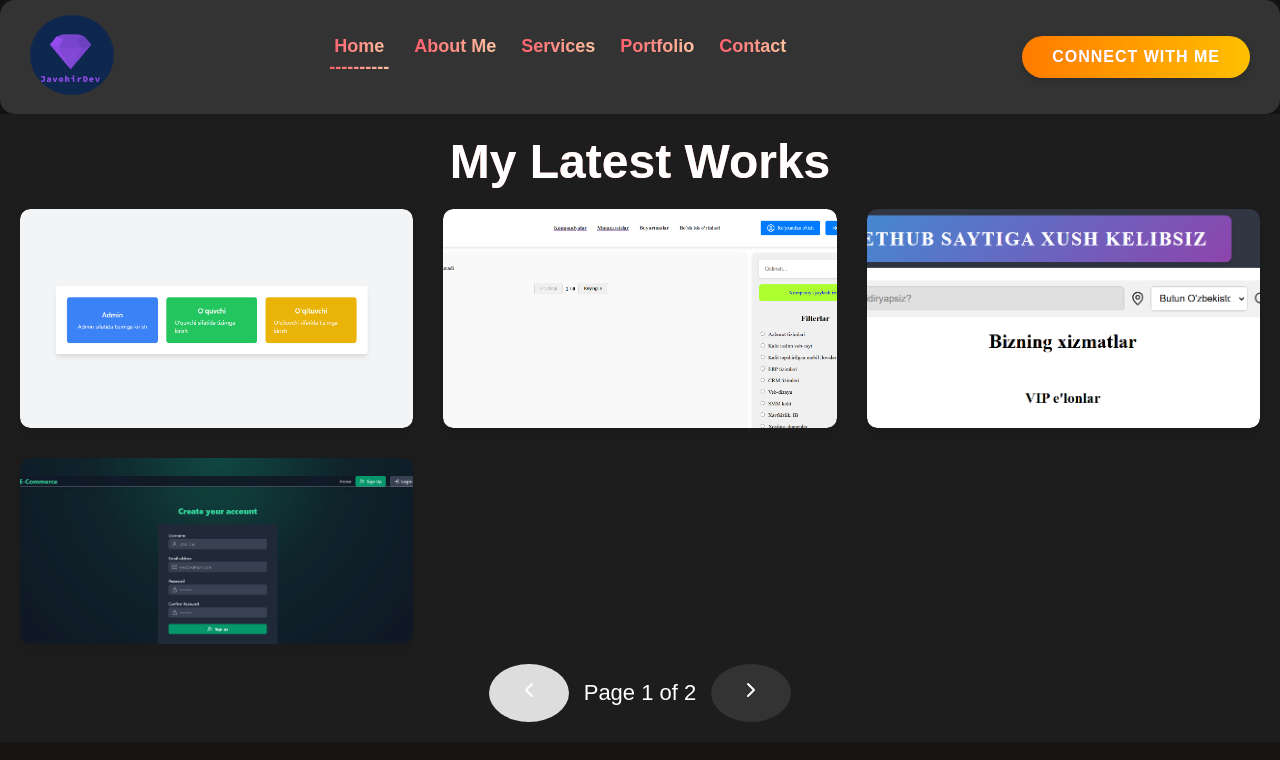
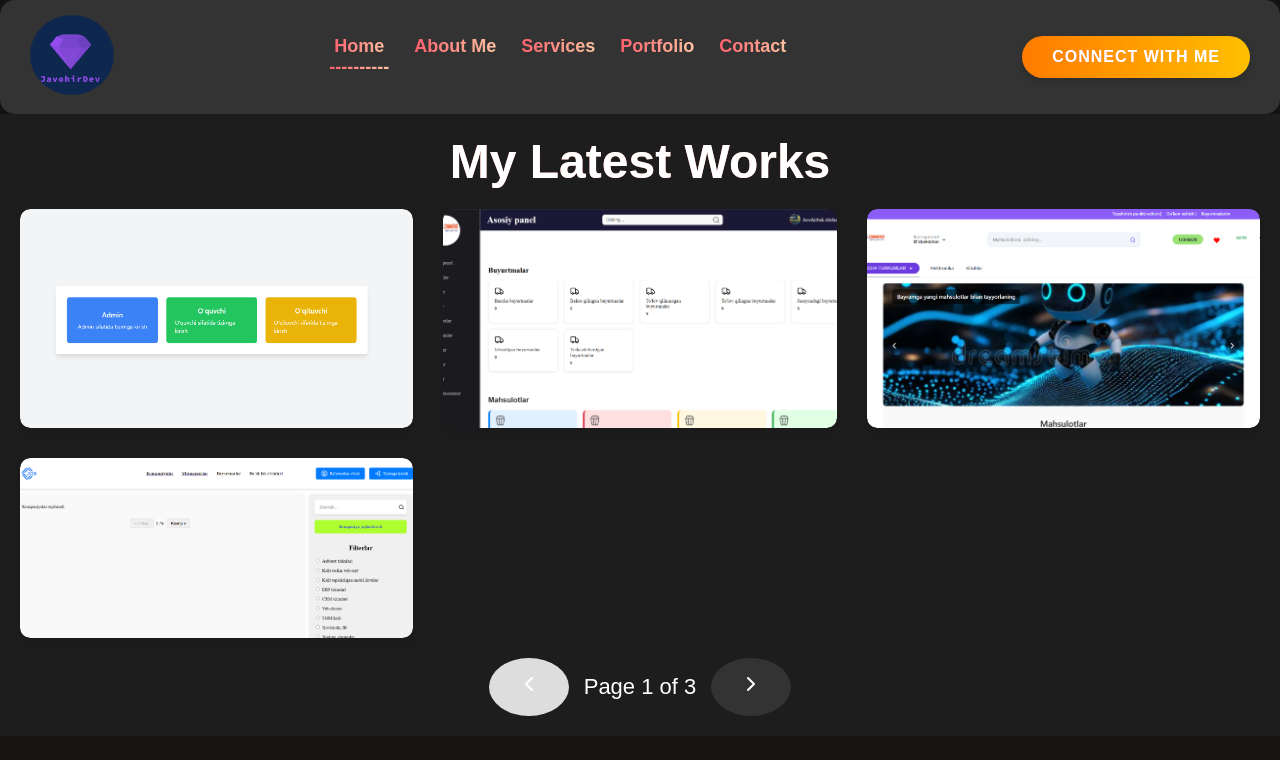
Before and after one commit to javohirbackendDeveloper/my_portfolio_website, a React (Vite) app: page /#/work in a window 1280 px wide. Shown: the top 760 px of the page. Built offline with nearby package versions, Linux system fonts and the light colour scheme.

Commit message:
added tezbuy frontend

```diff
--- a/src/components/contact/Contact.jsx
+++ b/src/components/contact/Contact.jsx
@@ -11,7 +11,6 @@ function Contact() {
     setResult("Sending....");
     const formData = new FormData(event.target);
 
-    // To'g'ri API kalitini kiritganingizni tekshirib chiqing
     formData.append("access_key", "26e7f5f8-0bd4-49ab-a9ac-1e462f0a44e1");
 
     try {
@@ -27,7 +26,7 @@ function Contact() {
         event.target.reset();
       } else {
         console.log("Error", data);
-        setResult(data.message); // Xatolikni ko'rsatish
+        setResult(data.message);
       }
     } catch (error) {
       // Agar tarmoq xatoliklari bo'lsa
--- a/src/components/myWork/myWork.js
+++ b/src/components/myWork/myWork.js
@@ -6,6 +6,24 @@ export const projects = [
     url: "https://crmsystemuz.netlify.app/",
     gitHubUrl: "https://github.com/javohirbackendDeveloper/crm_backend",
     order: 1,
+  },
+  {
+    id: "8",
+    name: "TezBuy e-commerce admin panel",
+    image: "./tezbuyAdminPanel.png",
+    url: "https://e-commerce-admin-panel-indol.vercel.app/dashboard",
+    gitHubUrl:
+      "https://github.com/javohirbackendDeveloper/e-commerce-admin-panel",
+    order: 8,
+  },
+  {
+    id: "9",
+    name: "Tezbuy main website",
+    image: "./tezbuyMainWebsite.png",
+    url: "https://tezbuy-user-panel.vercel.app/",
+    gitHubUrl:
+      "https://github.com/javohirbackendDeveloper/e-commerce-user-panel",
+    order: 9,
   },
   {
     id: "2",
```
Also changed, not shown: public/tezbuyAdminPanel.png (added), public/tezbuyMainWebsite.png (added).
